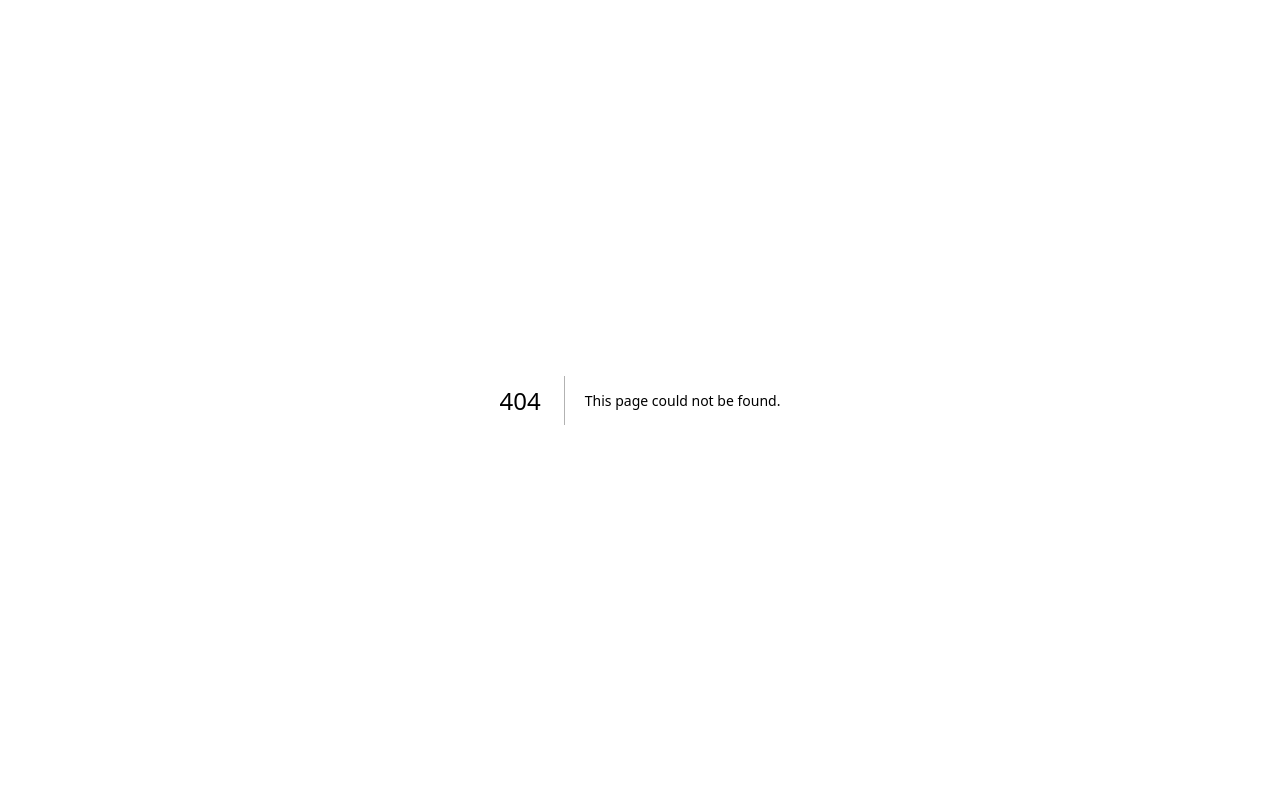
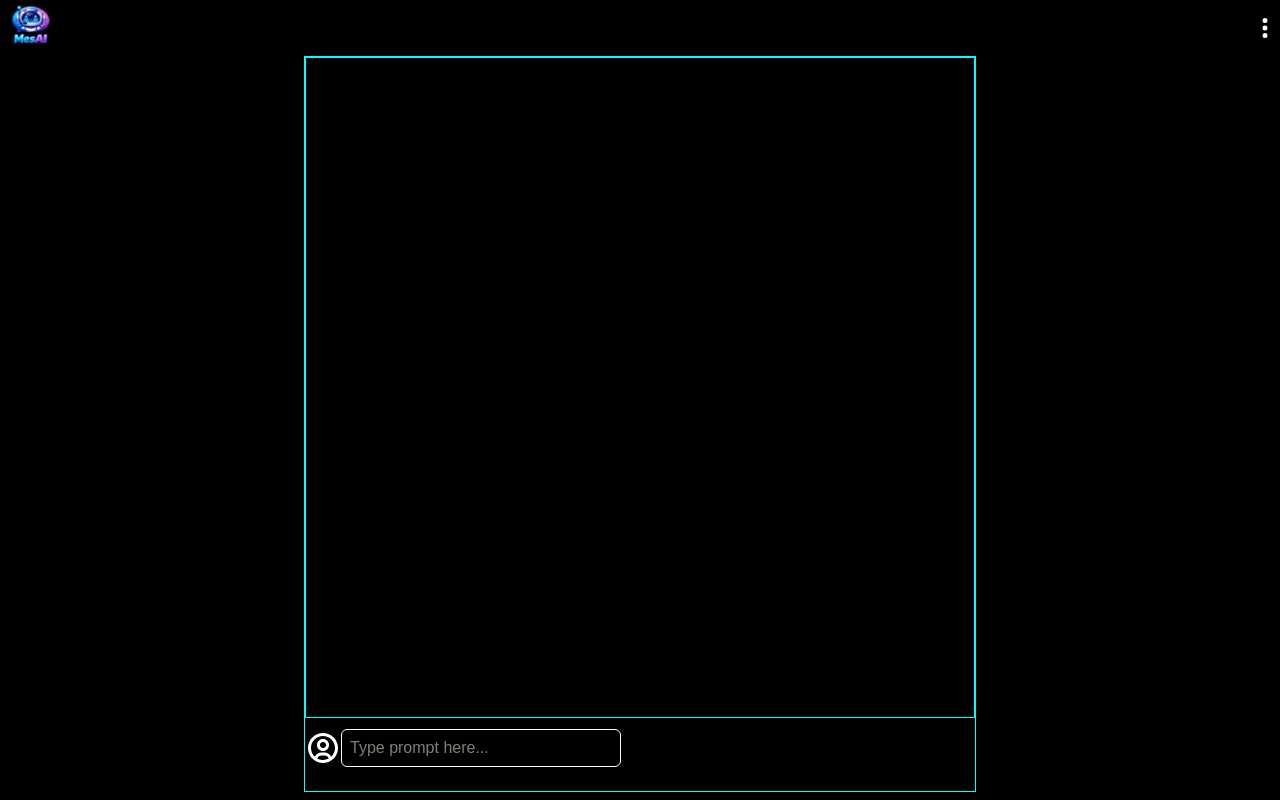
Before and after one commit to AndrewEl131/MesAI-ChatBot, a Next.js app: page /chat in a window 1280 px wide. Before the commit this address had no page. Built offline with nearby package versions, Linux system fonts and the light colour scheme; a web font is replaced by a local one.

Commit message:
Added chat page

```diff
--- a/app/SplineScene.tsx
+++ b/app/SplineScene.tsx
@@ -4,6 +4,6 @@ import Spline from "@splinetool/react-spline";
 
 export default function SplineScene() {
   return (
-    <Spline scene="https://prod.spline.design/6hTogGI8oh78CN9W/scene.splinecode" className="absolute top-[-100px] right-[-600px]" />
+    <Spline scene="https://prod.spline.design/WCTCc2hwnUZybEL0/scene.splinecode" className="absolute -top-25 -right-155" />
   );
 }
--- /dev/null
+++ b/app/chat/page.tsx
@@ -0,0 +1,48 @@
+import React from "react";
+import Image from "next/image";
+
+export default function chatPage() {
+  return (
+    <main className="w-full h-screen">
+      {/* head */}
+      <div className="w-full h-14 flex justify-between items-center">
+        <div className="w-15.5 h-15.5 relative">
+          <Image fill src={"/assets/MesAI.png"} alt="logo" />
+        </div>
+
+        <svg
+          xmlns="http://www.w3.org/2000/svg"
+          width="30"
+          height="30"
+          fill="#ffffff"
+          viewBox="0 0 24 24"
+        >
+          <path d="M12 10a2 2 0 1 0 0 4 2 2 0 1 0 0-4m0 6a2 2 0 1 0 0 4 2 2 0 1 0 0-4m0-12a2 2 0 1 0 0 4 2 2 0 1 0 0-4"></path>
+        </svg>
+      </div>
+
+      {/* Chat wrapper */}
+      <div className="w-2xl h-[92vh] mx-auto relative border">
+        {/* Chat container */}
+        <div className="w-full h-[90%] border"></div>
+
+        {/* Input */}
+
+        <div className="w-full h-15 flex items-center">
+          <svg
+            xmlns="http://www.w3.org/2000/svg"
+            width="36"
+            height="36"
+            fill="#ffffff"
+            viewBox="0 0 24 24"
+          >
+            <path d="M12 6c-2.28 0-4 1.72-4 4s1.72 4 4 4 4-1.72 4-4-1.72-4-4-4m0 6c-1.18 0-2-.82-2-2s.82-2 2-2 2 .82 2 2-.82 2-2 2"></path>
+            <path d="M12 2C6.49 2 2 6.49 2 12c0 3.26 1.58 6.16 4 7.98V20h.03c1.67 1.25 3.73 2 5.97 2s4.31-.75 5.97-2H18v-.02c2.42-1.83 4-4.72 4-7.98 0-5.51-4.49-10-10-10M8.18 19.02C8.59 17.85 9.69 17 11 17h2c1.31 0 2.42.85 2.82 2.02-1.14.62-2.44.98-3.82.98s-2.69-.35-3.82-.98m9.3-1.21c-.81-1.66-2.51-2.82-4.48-2.82h-2c-1.97 0-3.66 1.16-4.48 2.82A7.96 7.96 0 0 1 4 11.99c0-4.41 3.59-8 8-8s8 3.59 8 8c0 2.29-.97 4.36-2.52 5.82"></path>
+          </svg>
+
+          <input type="text" className="w-70 px-2 py-1.5 text-amber-50 border rounded-md" placeholder="Type prompt here..." />
+        </div>
+      </div>
+    </main>
+  );
+}
--- a/app/globals.css
+++ b/app/globals.css
@@ -9,6 +9,7 @@ body {
   background: var(--background);
   color: var(--foreground);
   font-family: Arial, Helvetica, sans-serif;
+  overflow-x: hidden;
 }
 
 .btn{
--- a/app/page.tsx
+++ b/app/page.tsx
@@ -1,11 +1,12 @@
 import Image from "next/image";
 import SplineScene from "./SplineScene";
+import Link from "next/link";
 
 export default function Home() {
   return (
     <main className="w-full h-screen">
       <div className="w-[70vw] h-full flex flex-col items-center">
-        <div className="text-center h-100 flex flex-col mt-[100px]">
+        <div className="text-center h-100 flex flex-col gap-5 mt-25">
           {/* Glow effect using drop-shadow */}
           <h1 className="font-sans text-8xl font-bold text-white drop-shadow-[0_15px_15px_rgba(255,255,255,0.3)]">
             Welcome to MesAi
@@ -18,6 +19,7 @@ export default function Home() {
         </div>
 
         <div>
+          <Link href={"/chat"}>
             <button className="btn cursor-pointer">
               <span></span>
               <span></span>
@@ -25,6 +27,7 @@ export default function Home() {
               <span></span>
               Neon button
             </button>
+          </Link>
         </div>
       </div>
       <SplineScene />
```
Also changed, not shown: public/assets/MesAI.png (added), public/assets/dots-vertical-rounded.svg (added). Lines whose indentation alone changed are shown as unchanged.
